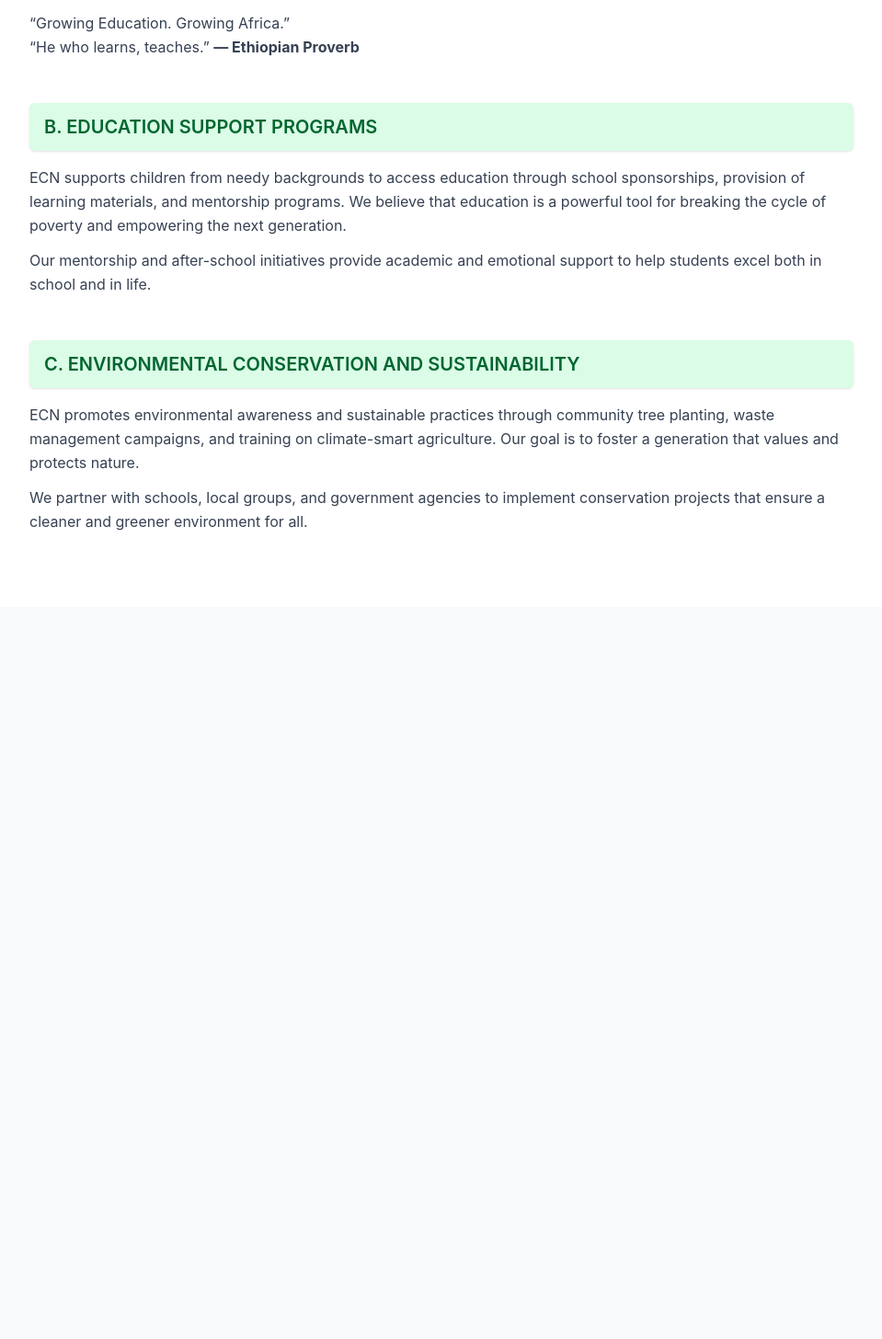
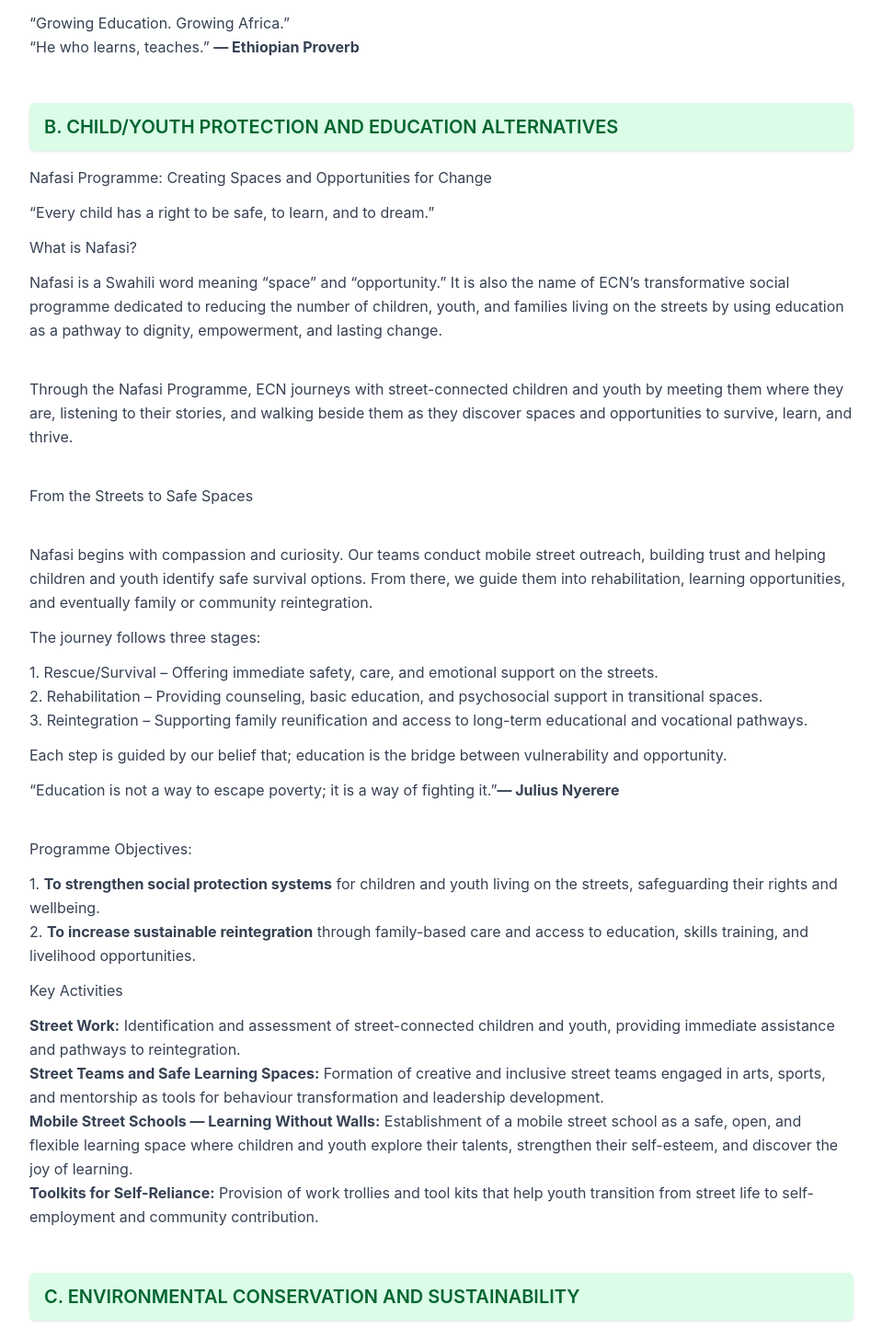
Before and after one commit to steph10920/ecnafrica, a React (Vite) app: page /programs in a window 1280 px wide. Shown: the part 1940-3396 px from the top of the page at 92% size, without its empty margins (160-1119 px from the left). Before the commit the page ends 2600 px from the top, so only its background shows below. Built offline with nearby package versions, Linux system fonts and the light colour scheme.

Commit message:
programs changed

```diff
--- a/src/pages/Programs.jsx
+++ b/src/pages/Programs.jsx
@@ -142,7 +142,7 @@ export default function Programs() {
       <section className="w-full max-w-4xl mb-12">
         <div className="sticky top-0 bg-green-100 py-3 px-4 rounded-md shadow-sm">
           <h2 className="text-xl font-semibold text-green-800">
-            B. EDUCATION SUPPORT PROGRAMS
+            B.	CHILD/YOUTH PROTECTION AND EDUCATION ALTERNATIVES
           </h2>
         </div>
 
@@ -153,17 +153,74 @@ export default function Programs() {
           viewport={{ once: true }}
           transition={{ duration: 0.6 }}
         >
+          <h2>Nafasi Programme: Creating Spaces and Opportunities for Change</h2>
+          <p>“Every child has a right to be safe, to learn, and to dream.”</p>
+          <h2>What is Nafasi?</h2>
           <p>
-            ECN supports children from needy backgrounds to access education
-            through school sponsorships, provision of learning materials, and
-            mentorship programs. We believe that education is a powerful tool
-            for breaking the cycle of poverty and empowering the next
-            generation.
+           Nafasi is a Swahili word meaning “space” and “opportunity.”
+            It is also the name of ECN’s transformative social programme dedicated to reducing the number of children, youth, and families living on the streets by using education as a pathway to dignity, empowerment, and lasting change.
+           </p>
+           <br></br>
+          <p>
+            Through the Nafasi Programme, ECN journeys with street-connected children and youth by meeting them where they are, listening to their stories, and walking beside them as they discover spaces and opportunities to survive, learn, and thrive.
+          </p>
+          <br></br>
+          <p>
+            From the Streets to Safe Spaces
+          </p>
+          <br></br>
+          <p>
+            Nafasi begins with compassion and curiosity.
+Our teams conduct mobile street outreach, building trust and helping children and youth identify safe survival options. From there, we guide them into rehabilitation, learning opportunities, and eventually family or community reintegration.
           </p>
           <p>
-            Our mentorship and after-school initiatives provide academic and
-            emotional support to help students excel both in school and in life.
+            The journey follows three stages:
           </p>
+          <ul>
+            <li>1.	Rescue/Survival – Offering immediate safety, care, and emotional support on the streets.</li>
+            <li>2.	Rehabilitation – Providing counseling, basic education, and psychosocial support in transitional spaces.</li>
+            <li>3.	Reintegration – Supporting family reunification and access to long-term educational and vocational pathways.</li>
+          </ul>
+          <p>
+            Each step is guided by our belief that; education is the bridge between vulnerability and opportunity.
+          </p>
+          <p>
+            “Education is not a way to escape poverty; it is a way of fighting it.”
+            <strong>— Julius Nyerere</strong>
+          </p>
+          <br></br>
+          <p>
+            Programme Objectives:
+          </p>
+          <ul>
+            <li>1.  <strong>To strengthen social protection systems</strong> for children and youth living on the streets, safeguarding their rights and wellbeing.</li>
+            <li>2.	<strong>To increase sustainable reintegration</strong> through family-based care and access to education, skills training, and livelihood opportunities.</li>
+          </ul>
+          <p>Key Activities</p>
+          <ul>
+            <li>
+          <strong>Street Work:</strong> Identification and assessment of
+          street-connected children and youth, providing immediate assistance
+          and pathways to reintegration.
+        </li>
+        <li>
+          <strong>Street Teams and Safe Learning Spaces:</strong> Formation of
+          creative and inclusive street teams engaged in arts, sports, and
+          mentorship as tools for behaviour transformation and leadership
+          development.
+        </li>
+        <li>
+          <strong>Mobile Street Schools — Learning Without Walls:</strong>{" "}
+          Establishment of a mobile street school as a safe, open, and flexible
+          learning space where children and youth explore their talents,
+          strengthen their self-esteem, and discover the joy of learning.
+        </li>
+        <li>
+          <strong>Toolkits for Self-Reliance:</strong> Provision of work
+          trollies and tool kits that help youth transition from street life to
+          self-employment and community contribution.
+        </li>
+          </ul>
         </motion.div>
       </section>
 
```
